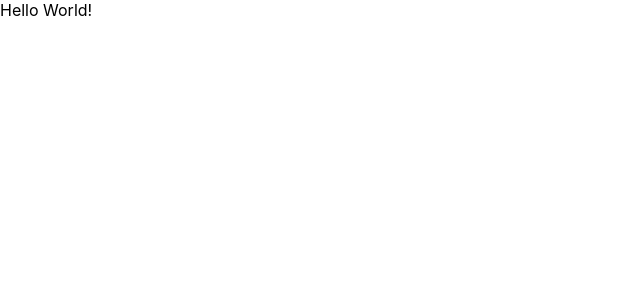
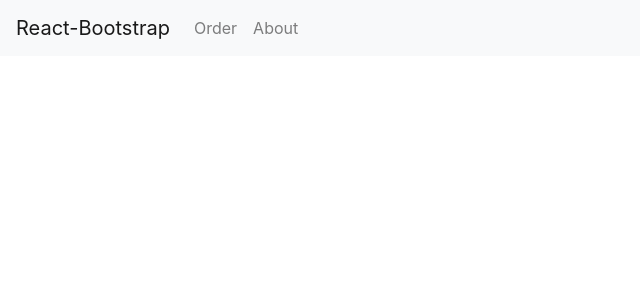
Before and after one commit to zhihil/PizzaTime, a React (Create React App) app: page / in a window 1280 px wide. Shown: the top 300 px of the page, without its empty margins (0-640 px from the left). Built offline with nearby package versions, Linux system fonts and the light colour scheme.

Commit message:
navbar ~ added basic, unstyled navbar

```diff
--- a/package.json
+++ b/package.json
@@ -5,7 +5,9 @@
   "dependencies": {
     "@types/react": "^16.8.15",
     "@types/react-dom": "^16.8.4",
+    "bootstrap": "^4.3.1",
     "react": "^16.8.6",
+    "react-bootstrap": "^1.0.0-beta.8",
     "react-dom": "^16.8.6",
     "react-scripts": "3.0.0",
     "typescript": "^3.4.5"
--- a/src/components/App.tsx
+++ b/src/components/App.tsx
@@ -1,11 +1,12 @@
 import React from "react";
+import { NavbarComponent } from "./Navbar";
 
 export class App extends React.Component {
     public render() {
         return (
-            <div role="button" className="alfred">
-                Hello World!
-            </div>
+            <>
+                <NavbarComponent />
+            </>
         );
     }
 }
--- /dev/null
+++ b/src/components/Navbar.tsx
@@ -0,0 +1,21 @@
+import "bootstrap/dist/css/bootstrap.min.css";
+import React from "react";
+import Nav from "react-bootstrap/Nav";
+import Navbar from "react-bootstrap/Navbar";
+
+export class NavbarComponent extends React.Component {
+    public render() {
+        return (
+            <Navbar bg="light" expand="lg">
+                <Navbar.Brand href="#home">React-Bootstrap</Navbar.Brand>
+                <Navbar.Toggle aria-controls="basic-navbar-nav" />
+                <Navbar.Collapse id="basic-navbar-nav">
+                    <Nav className="mr-auto">
+                        <Nav.Link href="#order">Order</Nav.Link>
+                        <Nav.Link href="#about">About</Nav.Link>
+                    </Nav>
+                </Navbar.Collapse>
+            </Navbar>
+        );
+    }
+}
```
Also changed, not shown: 1 other file (tests, documents, lock files or other folders).
